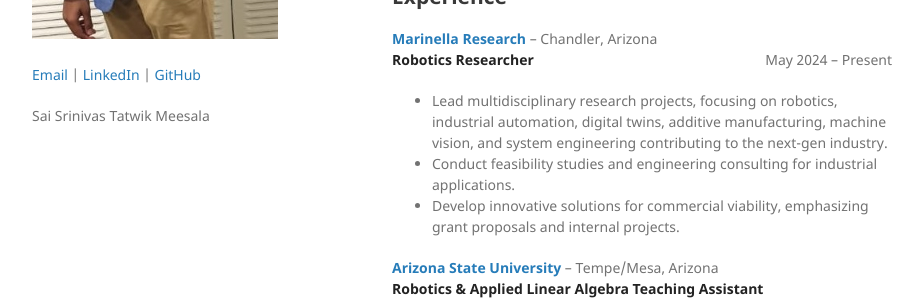
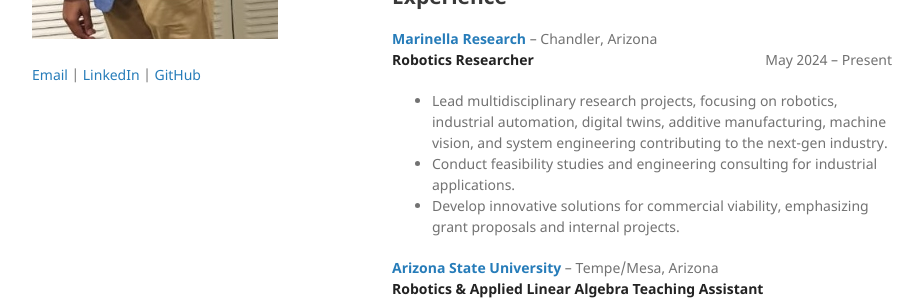
Before and after one commit to Tatwik19/Tatwik19.github.io, a Jekyll site: the page built from index.md, in a window 1280 px wide. Shown: the part 541-841 px from the top of the page, without its empty margins (178-1101 px from the left). Built offline with Jekyll 4.4.1, drawn with Linux system fonts in a browser that asks for light colours; the repository's description, which GitHub fills in, is left out.

Commit message:
Update default.html

```diff
--- a/_layouts/default.html
+++ b/_layouts/default.html
@@ -39,8 +39,6 @@
           <li><a href="{{ site.github.repository_url }}">View On <strong>GitHub</strong></a></li>
         </ul>
         {% endif %}
-
-        <p>Sai Srinivas Tatwik Meesala</p>
       </header>
       <section>
 
```
